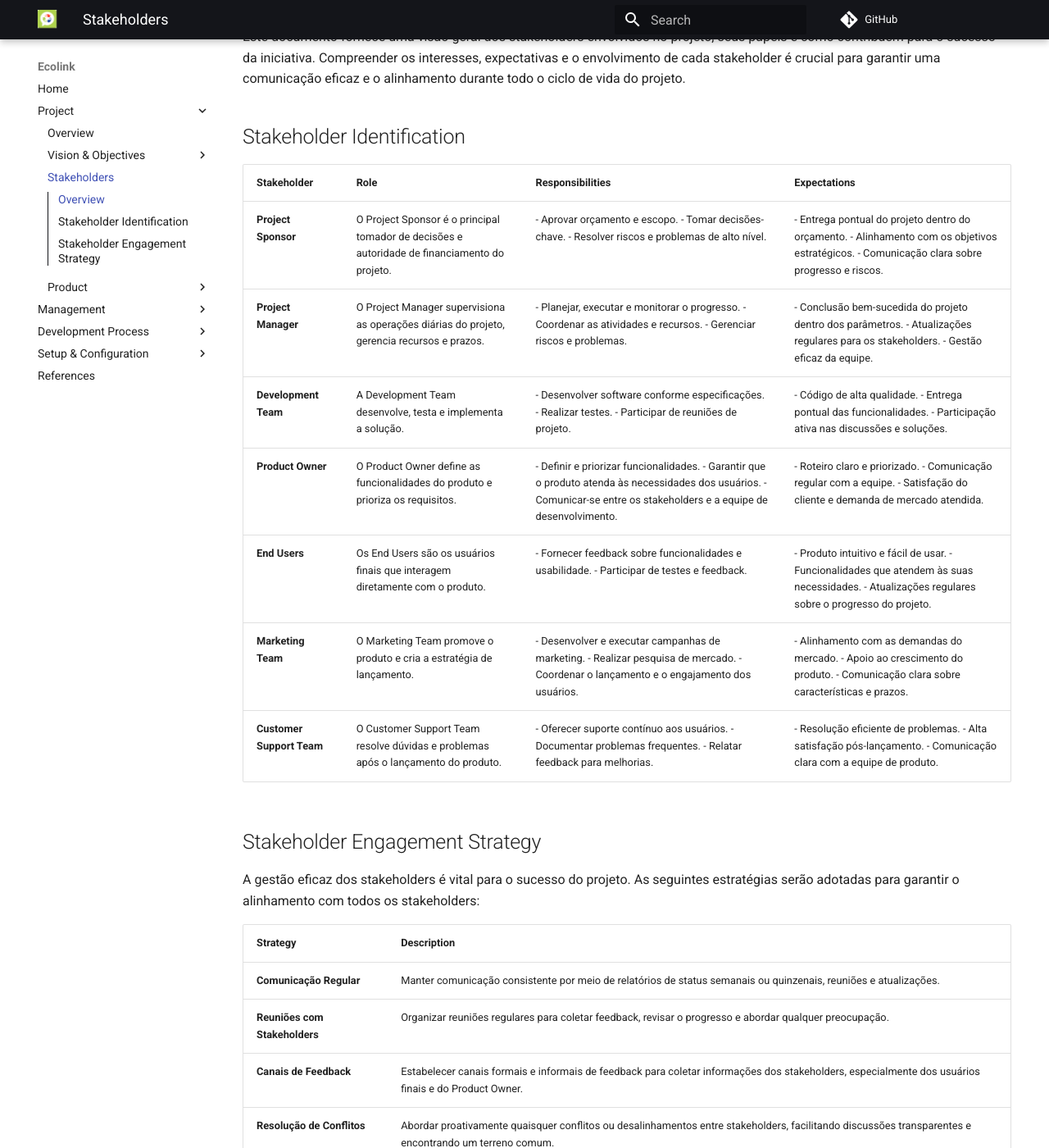
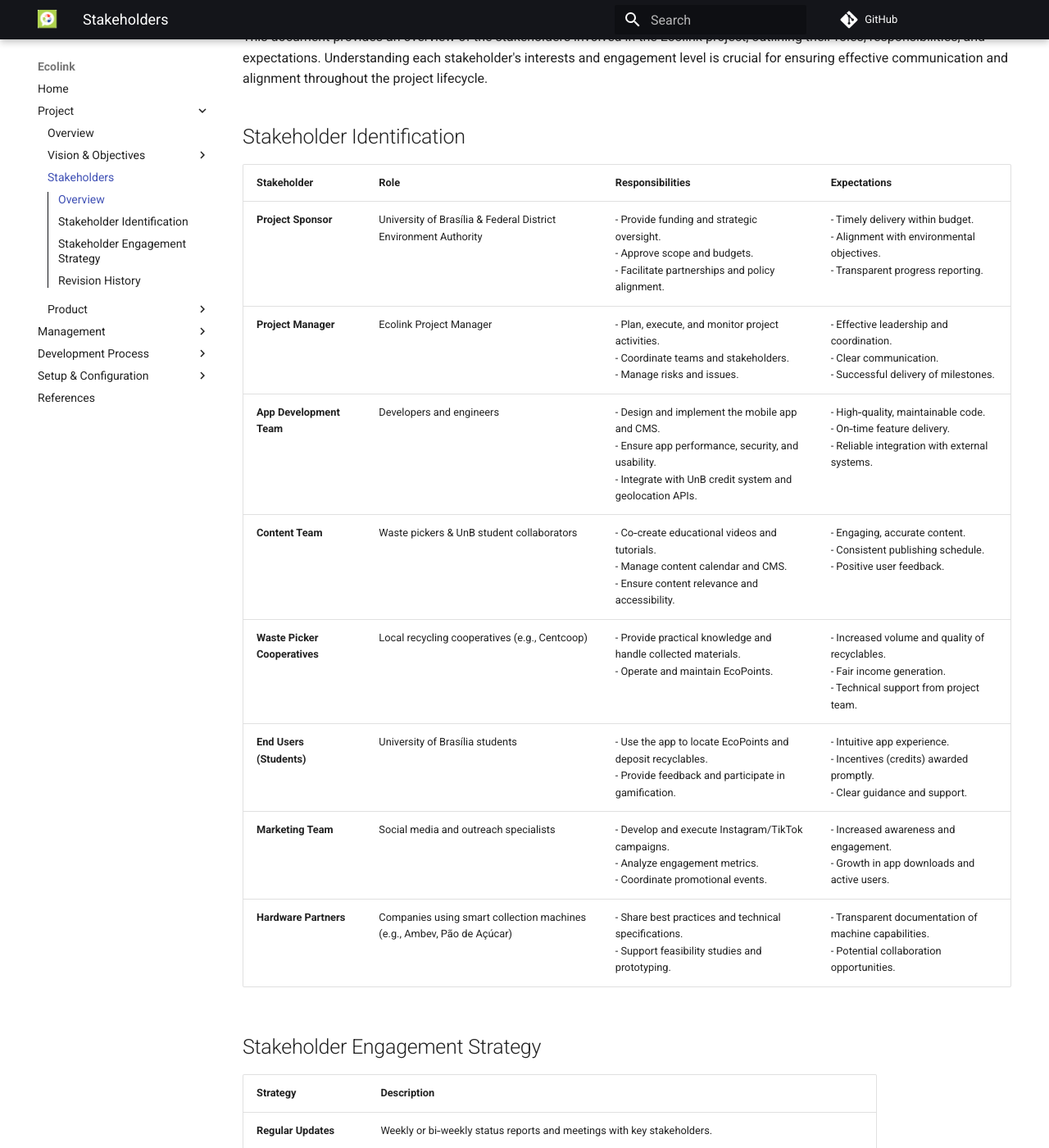
Before and after one commit to ErasmusEgalitarian/ecolink-docs, an MkDocs documentation site: the page built from docs/project/stakeholders.md, in a window 1280 px wide and 1400 px high, scrolled down 264 px. Shown: the whole window at 82% size. Built offline with MkDocs 1.6.1 and Material for MkDocs 9.7.7, drawn with Linux system fonts in a browser that asks for light colours; comment, search, counter and statistics services are not loaded; some of the changed text lies outside the part shown.

Commit message:
docs: update stakeholders file
change the context of the template for the ecolink context

```diff
--- a/docs/project/stakeholders.md
+++ b/docs/project/stakeholders.md
@@ -4,37 +4,38 @@
 
 ## Overview
 
-Este documento fornece uma visão geral dos stakeholders envolvidos no projeto, seus papéis e como contribuem para o sucesso da iniciativa. Compreender os interesses, expectativas e o envolvimento de cada stakeholder é crucial para garantir uma comunicação eficaz e o alinhamento durante todo o ciclo de vida do projeto.
+This document provides an overview of the stakeholders involved in the Ecolink project, outlining their roles, responsibilities, and expectations. Understanding each stakeholder's interests and engagement level is crucial for ensuring effective communication and alignment throughout the project lifecycle.
 
 ## Stakeholder Identification
 
-| **Stakeholder**           | **Role**                                                                                  | **Responsibilities**                                                                                                                                                   | **Expectations**                                                                                                                                |
-| ------------------------------- | ----------------------------------------------------------------------------------------------- | ---------------------------------------------------------------------------------------------------------------------------------------------------------------------------- | ----------------------------------------------------------------------------------------------------------------------------------------------------- |
-| **Project Sponsor**       | O Project Sponsor é o principal tomador de decisões e autoridade de financiamento do projeto. | - Aprovar orçamento e escopo.  - Tomar decisões-chave.  - Resolver riscos e problemas de alto nível.                                                                      | - Entrega pontual do projeto dentro do orçamento.  - Alinhamento com os objetivos estratégicos.  - Comunicação clara sobre progresso e riscos.    |
-| **Project Manager**       | O Project Manager supervisiona as operações diárias do projeto, gerencia recursos e prazos.  | - Planejar, executar e monitorar o progresso.  - Coordenar as atividades e recursos.  - Gerenciar riscos e problemas.                                                        | - Conclusão bem-sucedida do projeto dentro dos parâmetros.  - Atualizações regulares para os stakeholders.  - Gestão eficaz da equipe.           |
-| **Development Team**      | A Development Team desenvolve, testa e implementa a solução.                                  | - Desenvolver software conforme especificações.  - Realizar testes.  - Participar de reuniões de projeto.                                                                 | - Código de alta qualidade.  - Entrega pontual das funcionalidades.  - Participação ativa nas discussões e soluções.                            |
-| **Product Owner**         | O Product Owner define as funcionalidades do produto e prioriza os requisitos.                  | - Definir e priorizar funcionalidades.  - Garantir que o produto atenda às necessidades dos usuários.  - Comunicar-se entre os stakeholders e a equipe de desenvolvimento. | - Roteiro claro e priorizado.  - Comunicação regular com a equipe.  - Satisfação do cliente e demanda de mercado atendida.                        |
-| **End Users**             | Os End Users são os usuários finais que interagem diretamente com o produto.                  | - Fornecer feedback sobre funcionalidades e usabilidade.  - Participar de testes e feedback.                                                                                 | - Produto intuitivo e fácil de usar.  - Funcionalidades que atendem às suas necessidades.  - Atualizações regulares sobre o progresso do projeto. |
-| **Marketing Team**        | O Marketing Team promove o produto e cria a estratégia de lançamento.                         | - Desenvolver e executar campanhas de marketing.  - Realizar pesquisa de mercado.  - Coordenar o lançamento e o engajamento dos usuários.                                  | - Alinhamento com as demandas do mercado.  - Apoio ao crescimento do produto.  - Comunicação clara sobre características e prazos.                 |
-| **Customer Support Team** | O Customer Support Team resolve dúvidas e problemas após o lançamento do produto.            | - Oferecer suporte contínuo aos usuários.  - Documentar problemas frequentes.  - Relatar feedback para melhorias.                                                          | - Resolução eficiente de problemas.  - Alta satisfação pós-lançamento.  - Comunicação clara com a equipe de produto.                          |
+| **Stakeholder**               | **Role**                                                               | **Responsibilities**                                                                                                                                             | **Expectations**                                                                                                      |
+| ----------------------------- | ---------------------------------------------------------------------- | ---------------------------------------------------------------------------------------------------------------------------------------------------------------- | --------------------------------------------------------------------------------------------------------------------- |
+| **Project Sponsor**           | University of Brasília & Federal District Environment Authority        | - Provide funding and strategic oversight.<br>- Approve scope and budgets.<br>- Facilitate partnerships and policy alignment.                                    | - Timely delivery within budget.<br>- Alignment with environmental objectives.<br>- Transparent progress reporting.   |
+| **Project Manager**           | Ecolink Project Manager                                                | - Plan, execute, and monitor project activities.<br>- Coordinate teams and stakeholders.<br>- Manage risks and issues.                                           | - Effective leadership and coordination.<br>- Clear communication.<br>- Successful delivery of milestones.            |
+| **App Development Team**      | Developers and engineers                                               | - Design and implement the mobile app and CMS.<br>- Ensure app performance, security, and usability.<br>- Integrate with UnB credit system and geolocation APIs. | - High‑quality, maintainable code.<br>- On‑time feature delivery.<br>- Reliable integration with external systems.    |
+| **Content Team**              | Waste pickers & UnB student collaborators                              | - Co‑create educational videos and tutorials.<br>- Manage content calendar and CMS.<br>- Ensure content relevance and accessibility.                             | - Engaging, accurate content.<br>- Consistent publishing schedule.<br>- Positive user feedback.                       |
+| **Waste Picker Cooperatives** | Local recycling cooperatives (e.g., Centcoop)                          | - Provide practical knowledge and handle collected materials.<br>- Operate and maintain EcoPoints.                                                               | - Increased volume and quality of recyclables.<br>- Fair income generation.<br>- Technical support from project team. |
+| **End Users (Students)**      | University of Brasília students                                        | - Use the app to locate EcoPoints and deposit recyclables.<br>- Provide feedback and participate in gamification.                                                | - Intuitive app experience.<br>- Incentives (credits) awarded promptly.<br>- Clear guidance and support.              |
+| **Marketing Team**            | Social media and outreach specialists                                  | - Develop and execute Instagram/TikTok campaigns.<br>- Analyze engagement metrics.<br>- Coordinate promotional events.                                           | - Increased awareness and engagement.<br>- Growth in app downloads and active users.                                  |
+| **Hardware Partners**         | Companies using smart collection machines (e.g., Ambev, Pão de Açúcar) | - Share best practices and technical specifications.<br>- Support feasibility studies and prototyping.                                                           | - Transparent documentation of machine capabilities.<br>- Potential collaboration opportunities.                      |
 
 ## Stakeholder Engagement Strategy
 
-A gestão eficaz dos stakeholders é vital para o sucesso do projeto. As seguintes estratégias serão adotadas para garantir o alinhamento com todos os stakeholders:
-
-| **Strategy**                   | **Description**                                                                                                                                  |
-| ------------------------------------ | ------------------------------------------------------------------------------------------------------------------------------------------------------ |
-| **Comunicação Regular**      | Manter comunicação consistente por meio de relatórios de status semanais ou quinzenais, reuniões e atualizações.                                 |
-| **Reuniões com Stakeholders** | Organizar reuniões regulares para coletar feedback, revisar o progresso e abordar qualquer preocupação.                                             |
-| **Canais de Feedback**         | Estabelecer canais formais e informais de feedback para coletar informações dos stakeholders, especialmente dos usuários finais e do Product Owner. |
-| **Resolução de Conflitos**   | Abordar proativamente quaisquer conflitos ou desalinhamentos entre stakeholders, facilitando discussões transparentes e encontrando um terreno comum. |
+| **Strategy**            | **Description**                                                                                      |
+| ----------------------- | ---------------------------------------------------------------------------------------------------- |
+| **Regular Updates**     | Weekly or bi‑weekly status reports and meetings with key stakeholders.                               |
+| **Workshops & Demos**   | Interactive sessions to demonstrate prototypes and gather feedback (e.g., EcoPoint demos on campus). |
+| **Feedback Channels**   | Open channels (Slack, email) for continuous input from users and partners.                           |
+| **Steering Committee**  | Monthly governance meetings with sponsors and project leads to address strategic decisions.          |
+| **Conflict Resolution** | Proactive issue identification and facilitated discussions to reach consensus.                       |
 
 ---
 
-# Revision History
+## Revision History
 
-| Date       | Version | Changes                           | Authors |
-| ---------- | ------- | --------------------------------- | ------- |
-| 2025-03-28 | 0.1     | Document creation                 | [Cainã Freitas](https://github.com/freitasc) and [Lucas Antunes](https://github.com/LucasGSAntunes)        |
+| Date       | Version | Changes                                   | Authors                                                                                          |
+| ---------- | ------- | ----------------------------------------- | ------------------------------------------------------------------------------------------------ |
+| 2025-04-08 | 0.2     | Translated and adapted to Ecolink context | [Mateus Vieira](https://github.com/matix0)                                                       |
+| 2025-03-28 | 0.1     | Document creation                         | [Cainã Freitas](https://github.com/freitasc), [Lucas Antunes](https://github.com/LucasGSAntunes) |
 
 [← Back to Main Page](../index.md)
```
